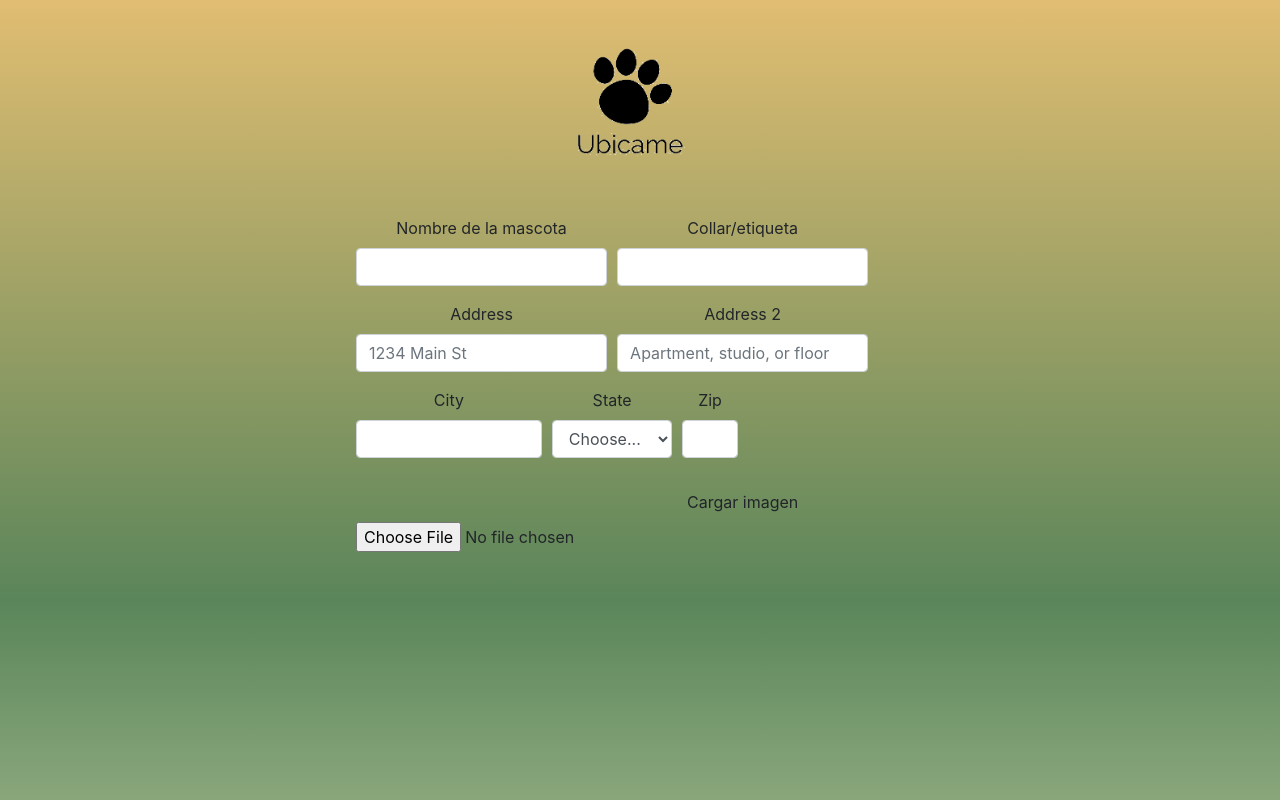
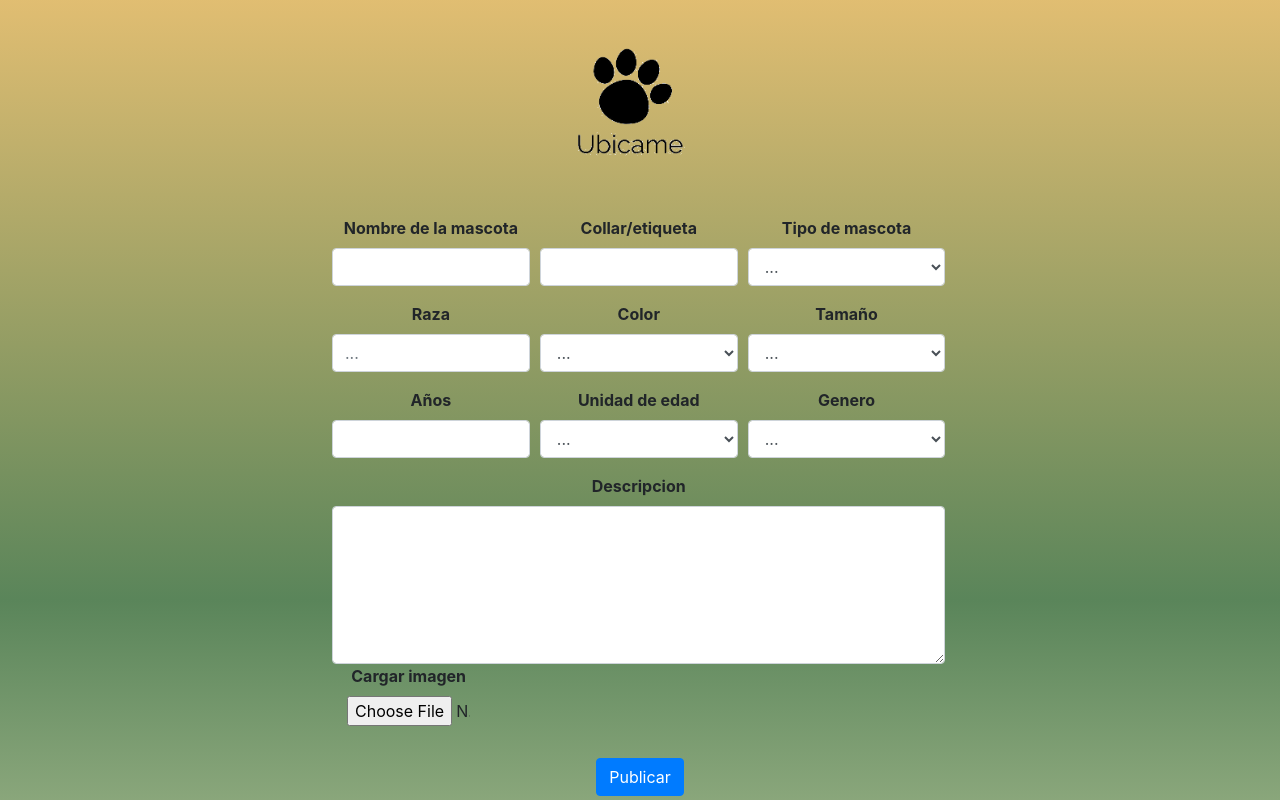
Before and after one commit to FrancoRaggio/frontend-agiles, a React (Create React App) app: page /add-pet in a window 1280 px wide. Shown: the top 800 px of the page. Built offline with nearby package versions, Linux system fonts and the light colour scheme.

Commit message:
Arregle vista de Publicar mascota

```diff
--- a/src/modules/layouts/Logo.js
+++ b/src/modules/layouts/Logo.js
@@ -1,5 +1,5 @@
 import React from 'react'
-import logoimg from '../../assets/logo/Logo.png'
+import logoimg from '../../assets/logo/logo.png'
 import { Link, useHistory } from "react-router-dom";
 
 class Logo extends React.Component {
--- a/src/modules/pet/components/FormPet.js
+++ b/src/modules/pet/components/FormPet.js
@@ -1,57 +1,111 @@
 import React from 'react'
-import { Container } from '@material-ui/core'
+
 
 class FormPet extends React.Component {
     render() {
         return (
-            <Container>
+
 <form>
+
   <div class="form-row">
-    <div class="form-group col-md-4">
-      <label for="inputEmail4">Nombre de la mascota</label>
+    <div class="form-group col-md-3">
+      <label for="inputEmail5"><strong>Nombre de la mascota</strong></label>
       <input type="email" class="form-control" id="inputEmail4"/>
     </div>
-    <div class="form-group col-md-4">
-      <label for="inputPassword4">Collar/etiqueta</label>
+    <div class="form-group col-md-3">
+      <label for="inputPassword4"><strong>Collar/etiqueta</strong></label>
       <input type="password" class="form-control" id="inputPassword4"/>
     </div>
-  </div>
-  <div class="form-row">
-    <div class="form-group col-md-4">
-        <label for="inputAddress">Address</label>
-        <input type="text" class="form-control" id="inputAddress" placeholder="1234 Main St"/>
-    </div>
-    <div class="form-group col-md-4">
-        <label for="inputAddress2">Address 2</label>
-        <input type="text" class="form-control" id="inputAddress2" placeholder="Apartment, studio, or floor"/>
-    </div>
+    <div class="form-group col-md-3">
+      <label for="inputState"><strong>Tipo de mascota</strong></label>
+      <select id="inputState" class="form-control">
+        <option selected>...</option>
+
+        <option>Gato</option>
+        <option>Perro</option>
+        <option>Reptil</option>
+        <option>Pajaro</option>
+        <option>Caballo</option>
+        <option>Huron</option>
+        <option>Tortuga</option>
+        <option>Roedor</option>
+      </select>
+      </div>
   </div>
   <div class="form-row">
     <div class="form-group col-md-3">
-      <label for="inputCity">City</label>
+        <label for="inputAddress"><strong>Raza</strong></label>
+        <input type="text" class="form-control" id="inputAddress" placeholder="..."/>
+    </div>
+    <div class="form-group col-md-3">
+      <label for="inputState"><strong>Color</strong></label>
+      <select id="inputState" class="form-control">
+        <option selected>...</option>
+        <option>Negro</option>
+        <option>Marron</option>
+        <option>Blanco</option>
+        <option>Verde</option>
+        <option>Azul</option>
+        <option>rojo</option>
+        <option>otro</option>
+      </select>
+    </div>
+
+    <div class="form-group col-md-3">
+      <label for="inputState"><strong>Tamaño</strong></label>
+      <select id="inputState" class="form-control">
+        <option selected>...</option>
+        <option>Pequeña</option>
+        <option>Mediana</option>
+        <option>Grande</option>
+
+      </select>
+    </div>
+
+
+  </div>
+  <div class="form-row">
+    <div class="form-group col-md-3">
+      <label for="inputCity"><strong>Años</strong></label>
       <input type="text" class="form-control" id="inputCity"/>
     </div>
-    <div class="form-group col-md-2">
-      <label for="inputState">State</label>
+    <div class="form-group col-md-3">
+      <label for="inputState"><strong>Unidad de edad</strong></label>
       <select id="inputState" class="form-control">
-        <option selected>Choose...</option>
-        <option>...</option>
+        <option selected>...</option>
+        <option>años</option>
+        <option>meses</option>
+        <option>semanas</option>
+        <option>dias</option>
       </select>
     </div>
-    <div class="form-group col-md-1">
-      <label for="inputZip">Zip</label>
-      <input type="text" class="form-control" id="inputZip"/>
+    <div class="form-group col-md-3">
+      <label for="inputState"><strong>Genero</strong></label>
+      <select id="inputState" class="form-control">
+        <option selected>...</option>
+        <option>Macho</option>
+        <option>Hembra</option>
+        <option>Desconocido</option>
+
+      </select>
     </div>
+  <div class="form-group col-md-9">
+
+<label for="exampleFormControlTextarea1" class="form-row" class="col-md-4"> <strong>Descripcion</strong></label>
+<textarea class="form-control" id="exampleFormControlTextarea1" rows="6"></textarea>
+<div class="form-group col-md-3" >
+<label for="exampleFormControlFile1" > <strong>Cargar imagen</strong></label>
+    <input type="file" class="form-control-file" id="exampleFormControlFile1"/>
+    </div>
+</div>
+
   </div>
-  <div class="form-group">
-    </div>
-  <div class="form-group">
-    <label for="exampleFormControlFile1">Cargar imagen</label>
-    <input type="file" class="form-control-file" id="exampleFormControlFile1"/>
-  </div>
+  <div class="form-group col-md-9">
+  <button type="button" class="btn btn-primary "  data-toggle="button" aria-pressed="false">
+  Publicar
+</button>
+</div>
 </form>
-
-</Container>
 
         )
     }
```
Also changed, not shown: 1 other file (tests, documents, lock files or other folders).
